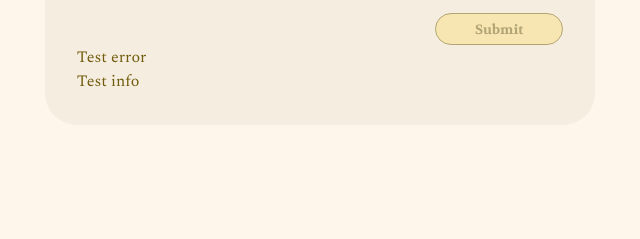
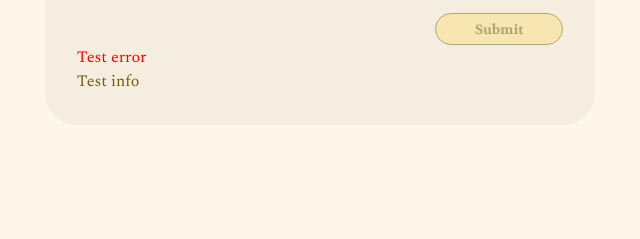
Before and after one commit to vlmontegrande/cse134b-hw4, a plain HTML site: page contact.html in a window 1280 px wide. Shown: the part 414-653 px from the top of the page, 32-672 px from the left. Drawn offline with Linux system fonts and the light colour scheme.

Commit message:
Style error-field

```diff
--- a/assets/css/contact.css
+++ b/assets/css/contact.css
@@ -196,6 +196,10 @@ button:hover {
     transform: scale(1.1);
 }
 
+#error-output {
+    color: red;
+}
+
 address {
     width: 40%;
     color: var(--primary-color, brown);
```
